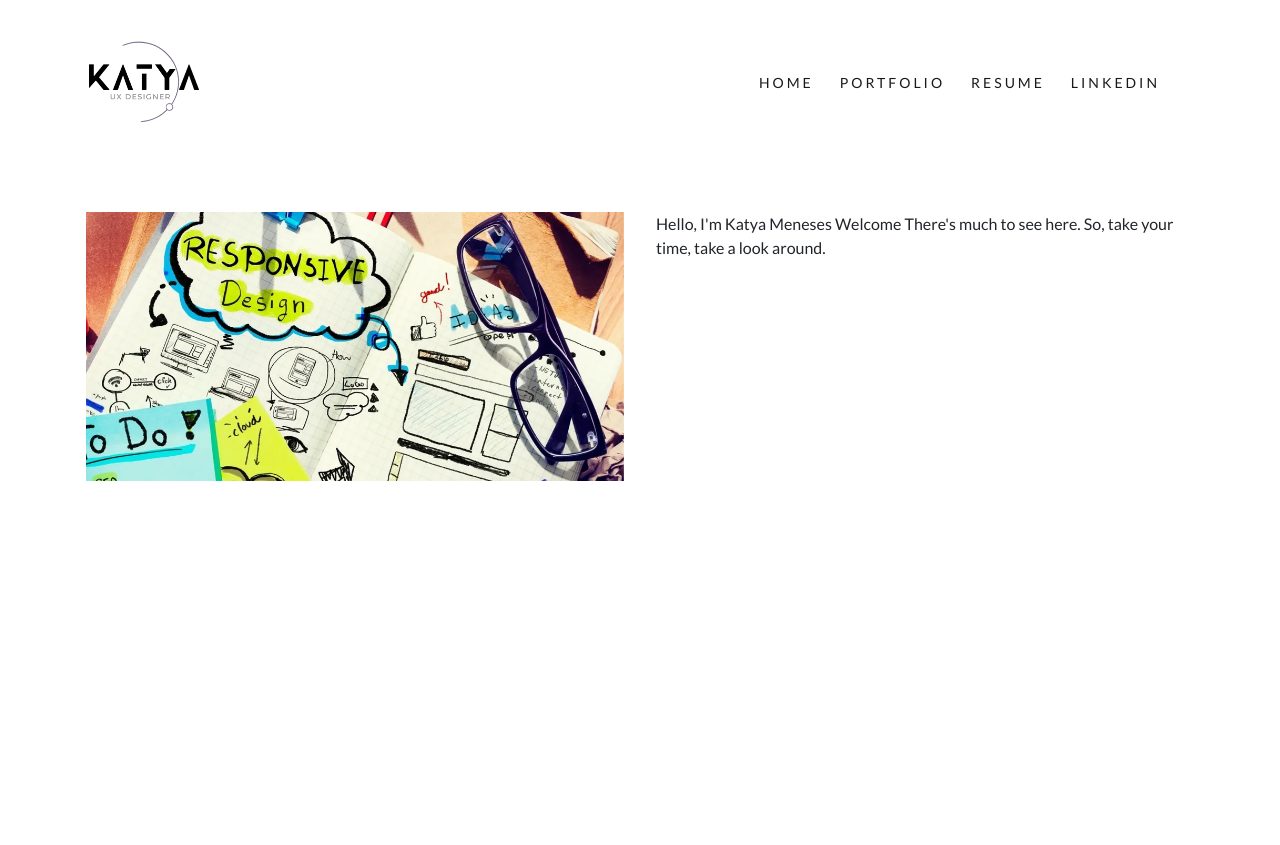
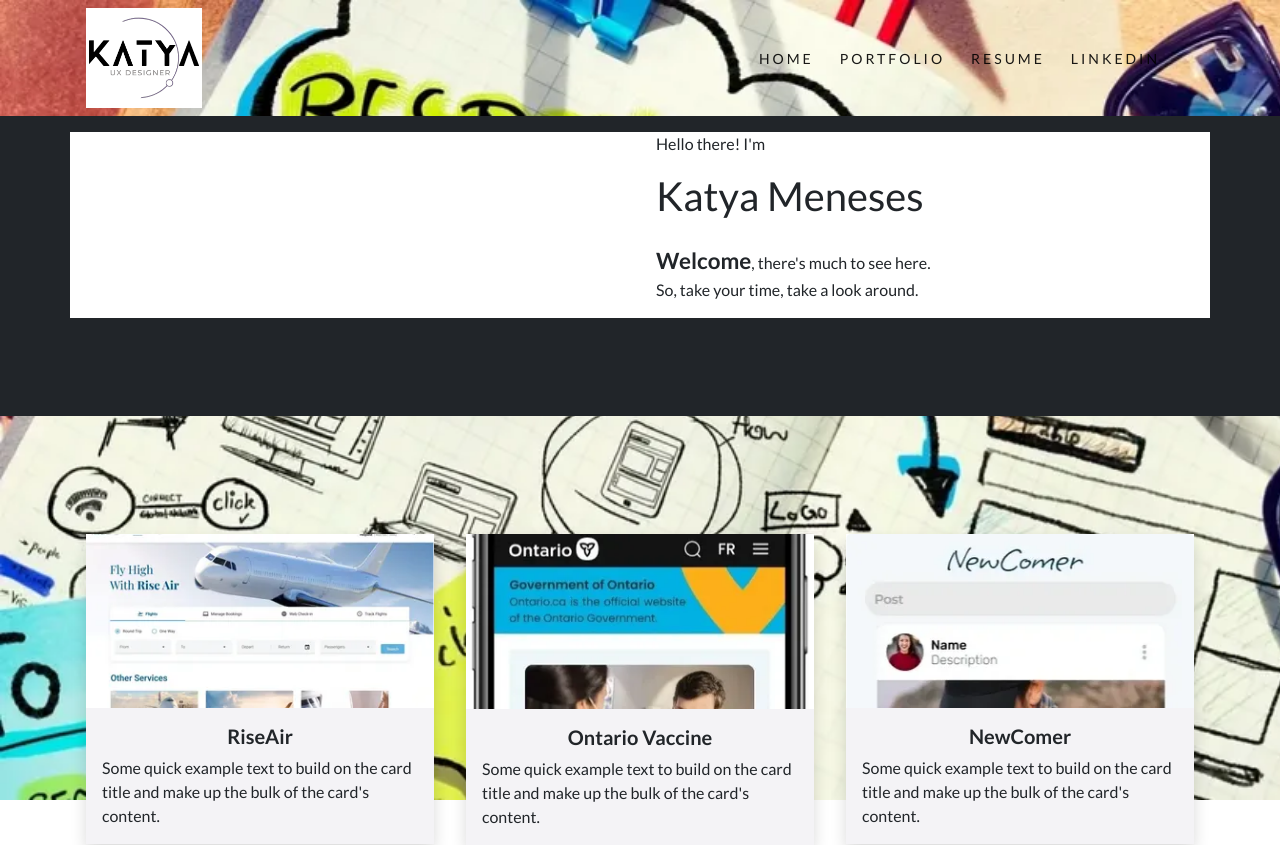
Before and after one commit to Bayzon88/portfolio-katya, a website: page index.html in a window 1280 px wide. Before the commit the page ends 800 px from the top, so only its background shows below. Drawn offline with nearby package versions, Linux system fonts and the light colour scheme.

Commit message:
changes in the design, portfolio moved to home page, hero image fixed on the background

```diff
--- a/index.html
+++ b/index.html
@@ -23,13 +23,15 @@
     <title>UX - Katya Meneses</title>
   </head>
   <body>
-    <nav class="navbar navbar-expand-md sticky-top">
-      <div class="container-lg container-xl py-4">
+    <div id="hero" class="">
+      <div id="hero-image"></div>
+      <nav class="navbar navbar-expand-md sticky-top bg-transparent">
+        <div class="container-lg container-xl bg-transparent">
           <a class="navbar-brand" href="/"
             ><img src="./public/images/Logo.webp" alt="" height="90"
           /></a>
           <button
-          class="navbar-toggler"
+            class="navbar-toggler bg-transparent"
             type="button"
             data-bs-toggle="offcanvas"
             data-bs-target="#offcanvasNavbar"
@@ -54,44 +56,121 @@
                 aria-label="Close"
               ></button>
             </div>
-          <div class="offcanvas-body">
-            <ul class="navbar-nav justify-content-end flex-grow-1 pe-3">
-              <li class="nav-item">
-                <a class="nav-link active" aria-current="page" href="/">HOME</a>
+            <div class="offcanvas-body bg-transparent">
+              <ul class="navbar-nav justify-content-end flex-grow-1 pe-3 bg-transparent">
+                <li class="nav-item bg-transparent">
+                  <a class="nav-link active bg-transparent" aria-current="page" href="/">HOME</a>
                 </li>
-              <li class="nav-item">
-                <a class="nav-link active" aria-current="page" href="/portfolio.html">PORTFOLIO</a>
+                <li class="nav-item bg-transparent">
+                  <a
+                    class="nav-link active bg-transparent"
+                    aria-current="page"
+                    href="/portfolio.html"
+                    >PORTFOLIO</a
+                  >
                 </li>
-              <li class="nav-item">
-                <a class="nav-link active" aria-current="page" href="/resume.html">RESUME</a>
+                <li class="nav-item bg-transparent">
+                  <a class="nav-link active bg-transparent" aria-current="page" href="/resume.html"
+                    >RESUME</a
+                  >
                 </li>
-              <li class="nav-item">
-                <a class="nav-link active" aria-current="page" href="#">LINKEDIN</a>
+                <li class="nav-item bg-transparent">
+                  <a class="nav-link active bg-transparent" aria-current="page" href="#"
+                    >LINKEDIN</a
+                  >
                 </li>
               </ul>
             </div>
           </div>
         </div>
       </nav>
-    <section id="main" class="main">
-      <div class="container-lg py-5">
+      <section id="main" class="main bg-dark position-relative">
+        <div class="container-lg py-3 bg-transparent">
           <div class="row justify-content-md-center">
-          <div class="col col-lg-6 col-md-6 col-sm-12 col-12 hero-image-container">
-            <img
-              src="./public/images/hero_home.webp"
-              alt="Book with doodles of UX Design. There are eye glasses on the side of the book"
-              height="auto"
-            />
-          </div>
-          <div class="col col-lg-6 col-md-6 col-sm-12 col-12">
+            <div class="col col-lg-6 col-md-6 col-sm-12 col-12 hero-image-container"></div>
+            <div
+              class="col col-lg-6 col-md-6 col-sm-12 col-12 flex-column d-flex justify-content-center"
+            >
               <p>
-              Hello, I'm Katya Meneses Welcome There's much to see here. So, take your time, take a
-              look around.
+                <span> Hello there! </span>
+                <span>
+                  I'm
+                  <h1>Katya Meneses</h1>
+                </span>
+              </p>
+
+              <p>
+                <b style="font-size: 1.4rem"> Welcome</b>, there's much to see here. <br />
+                So, take your time, take a look around.
               </p>
             </div>
           </div>
         </div>
       </section>
+      <section id="portfolio" class="portfolio mt-5 bg-transparent">
+        <div class="container justify-content-center">
+          <h2>Come check out some of my work</h2>
+          <div class="row">
+            <div class="col-lg-4 col-md-6 col-sm-12 mt-4">
+              <div class="card shadow bg-body border-0">
+                <a id="riseAirAnchor" href="./rise.html" class="">
+                  <img
+                    src="./public/images/portfolio/rise_air.webp"
+                    class="card-img-top"
+                    alt="..."
+                  />
+                  <div class="card-body bg-primary">
+                    <h5 class="car-title text-center fw-bold bg-primary text-dark">RiseAir</h5>
+                    <p class="card-text bg-primary text-dark">
+                      Some quick example text to build on the card title and make up the bulk of the
+                      card's content.
+                    </p>
+                  </div>
+                </a>
+              </div>
+            </div>
+            <div class="col-lg-4 col-md-6 col-sm-12 mt-4">
+              <div class="card shadow bg-body border-0">
+                <a href="./ovaccine.html">
+                  <img
+                    src="./public/images/portfolio/ontario_vaccine.webp"
+                    class="card-img-top"
+                    alt="..."
+                  />
+                  <div class="card-body bg-primary">
+                    <h5 class="car-title text-center fw-bold bg-primary text-dark">
+                      Ontario Vaccine
+                    </h5>
+                    <p class="card-text bg-primary text-dark">
+                      Some quick example text to build on the card title and make up the bulk of the
+                      card's content.
+                    </p>
+                  </div>
+                </a>
+              </div>
+            </div>
+            <div class="col-lg-4 col-md-6 col-sm-12 mt-4">
+              <div class="card shadow bg-body border-0">
+                <a href="./newcomer.html">
+                  <img
+                    src="./public/images/portfolio/newcomer.webp"
+                    class="card-img-top"
+                    alt="..."
+                  />
+                  <div class="card-body bg-primary">
+                    <h5 class="car-title text-center fw-bold bg-primary text-dark">NewComer</h5>
+                    <p class="card-text bg-primary text-dark">
+                      Some quick example text to build on the card title and make up the bulk of the
+                      card's content.
+                    </p>
+                  </div>
+                </a>
+              </div>
+            </div>
+          </div>
+        </div>
+      </section>
+    </div>
     <!-- Bootstrap JS CDN  -->
     <script
       src="https://cdn.jsdelivr.net/npm/@popperjs/core@2.11.6/dist/umd/popper.min.js"
--- a/index.js
+++ b/index.js
@@ -0,0 +1 @@
+var waveEmoji = ":wave:";
```
Also changed, not shown: newcomer.html (added), ovaccine.html (added), public/css/styles.css, rise.html (added), 1 other file. Lines whose indentation alone changed are shown as unchanged.
